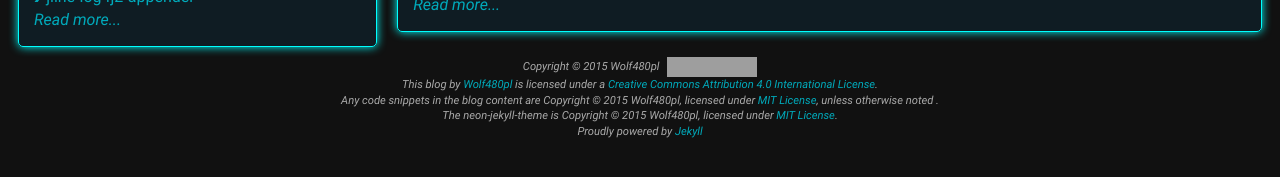
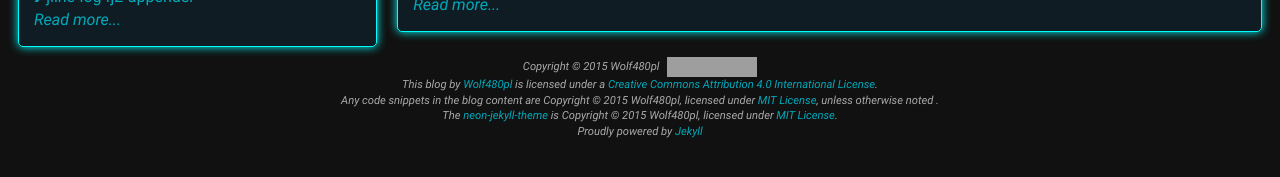
Before and after one commit to Wolf480pl/wolf480pl.github.com, a Jekyll site: the page built from index.html, in a window 1280 px wide. Shown: the part 617-794 px from the top of the page. Built offline with Jekyll 4.4.1, drawn with Linux system fonts in a browser that asks for light colours; grey boxes are pictures that could not be loaded.

Commit message:
Add a link to the theme in the footer

```diff
--- a/_config.yml
+++ b/_config.yml
@@ -19,7 +19,7 @@ copyright:
     license: MIT License
     license_url: '/LICENSE.txt'
     suffix: ', unless otherwise noted'
-  - name: The neon-jekyll-theme
+  - name: The [neon-jekyll-theme](https://github.com/Wolf480pl/neon-jekyll-theme)
     license: MIT License
     license_url: '/LICENSE.txt'
 
```
